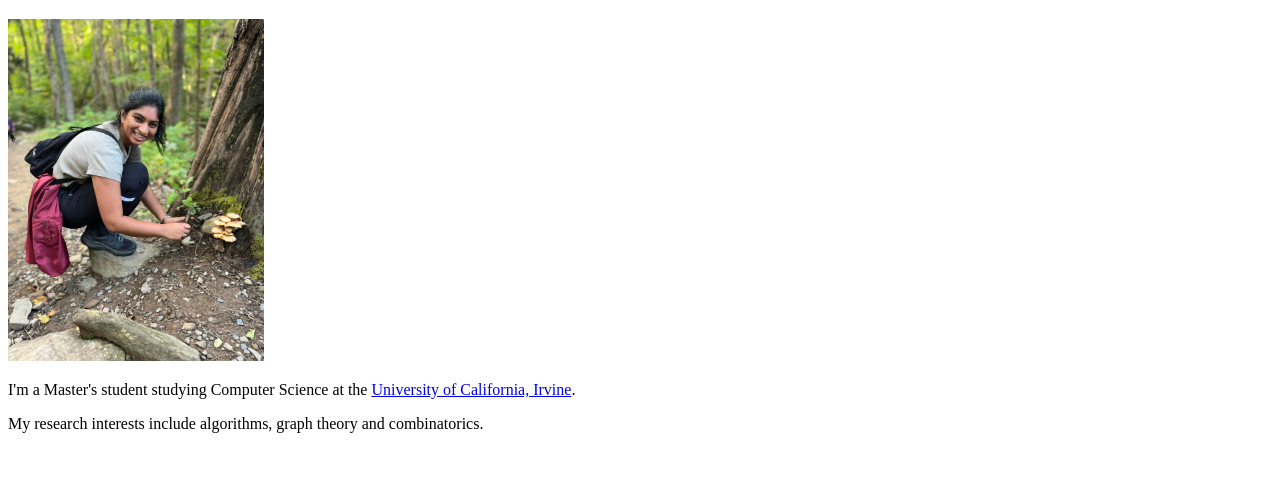
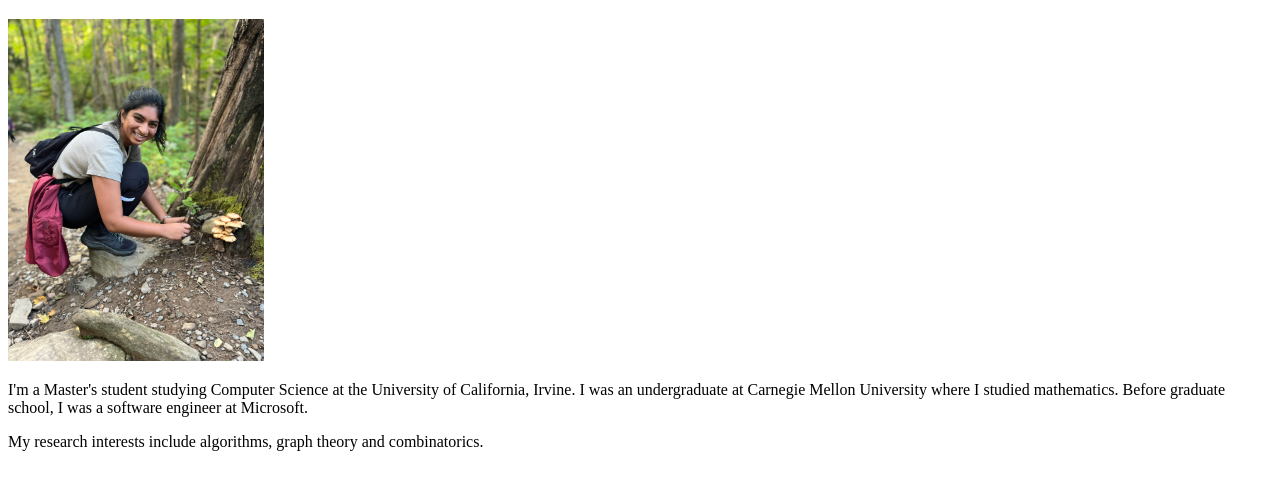
Before and after one commit to nityar999/nityar999.github.io, a plain HTML site: page index.html in a window 1280 px wide. Shown: the part 61-550 px from the top of the page. Drawn offline with Linux system fonts and the light colour scheme.

Commit message:
Update index.html

```diff
--- a/index.html
+++ b/index.html
@@ -5,8 +5,9 @@
 </HEAD>
 <body>
 <h1>Nitya Raju</h1>
-<div style="text-align: left;"><img src="face.jpg" alt="Me looking at some mushrooms" width="256" height="342">
-<p>I'm a Master's student studying Computer Science at the <a href="https://www.uci.edu/">University of California, Irvine</a>.</p>
+<div style="text-align: left;"><img src="face.JPG" alt="Photo of me, looking at some mushrooms" width="256" height="342">
+
+<p>I'm a Master's student studying Computer Science at the University of California, Irvine. I was an undergraduate at Carnegie Mellon University where I studied mathematics. Before graduate school, I was a software engineer at Microsoft.</p>
 
 <p></p>
 
```
